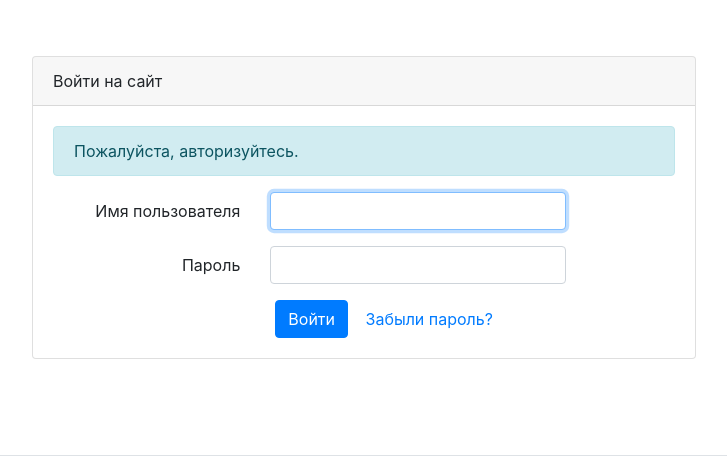
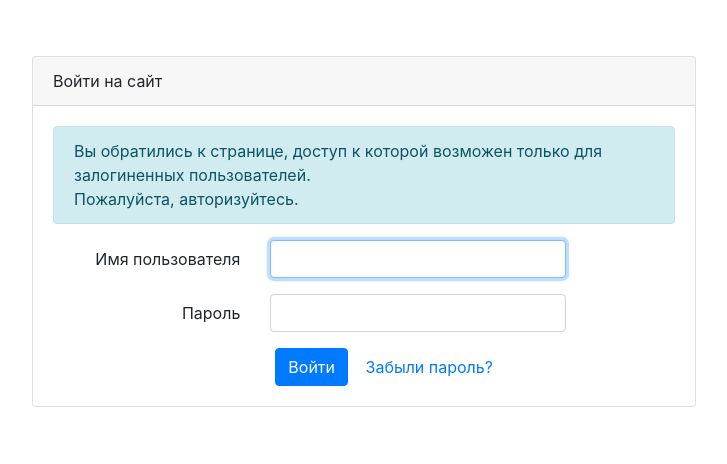
Before and after one commit to Dan-coder33/yatube, a Django app: page /auth/login/?next=/auth/password_change/ in a window 1280 px wide. Shown: the part 56-520 px from the top of the page, without its empty margins (276-1003 px from the left). Run offline with Django 3.2, Linux system fonts and the light colour scheme; some libraries are stand-ins or nearby versions.

Commit message:
last update

```diff
--- a/users/templates/registration/login.html
+++ b/users/templates/registration/login.html
@@ -10,13 +10,20 @@
       <div class="card-body">
         {% if form.errors %}
         <div class="alert alert-danger" role="alert">
-          Имя пользователя и пароль не совпадают. Введите правильные данные.
+          Имя пользоваетеля и пароль не совпадают. Введите правильные данные.
         </div>
         {% endif %}
 
-        <div class="alert alert-info" role="alert">
-          Пожалуйста, авторизуйтесь.
-        </div>
+        {% if next %}
+            <div class="alert alert-info" role="alert">
+              Вы обратились к странице, доступ к которой возможен только для залогиненных пользователей.<br>
+              Пожалуйста, авторизуйтесь.
+            </div>
+        {% else %}
+            <div class="alert alert-info" role="alert">
+              Пожалуйста, авторизуйтесь.
+            </div>
+        {% endif %}
 
         <form method="post" action="{% url 'login' %}">
           {% csrf_token %}
```
